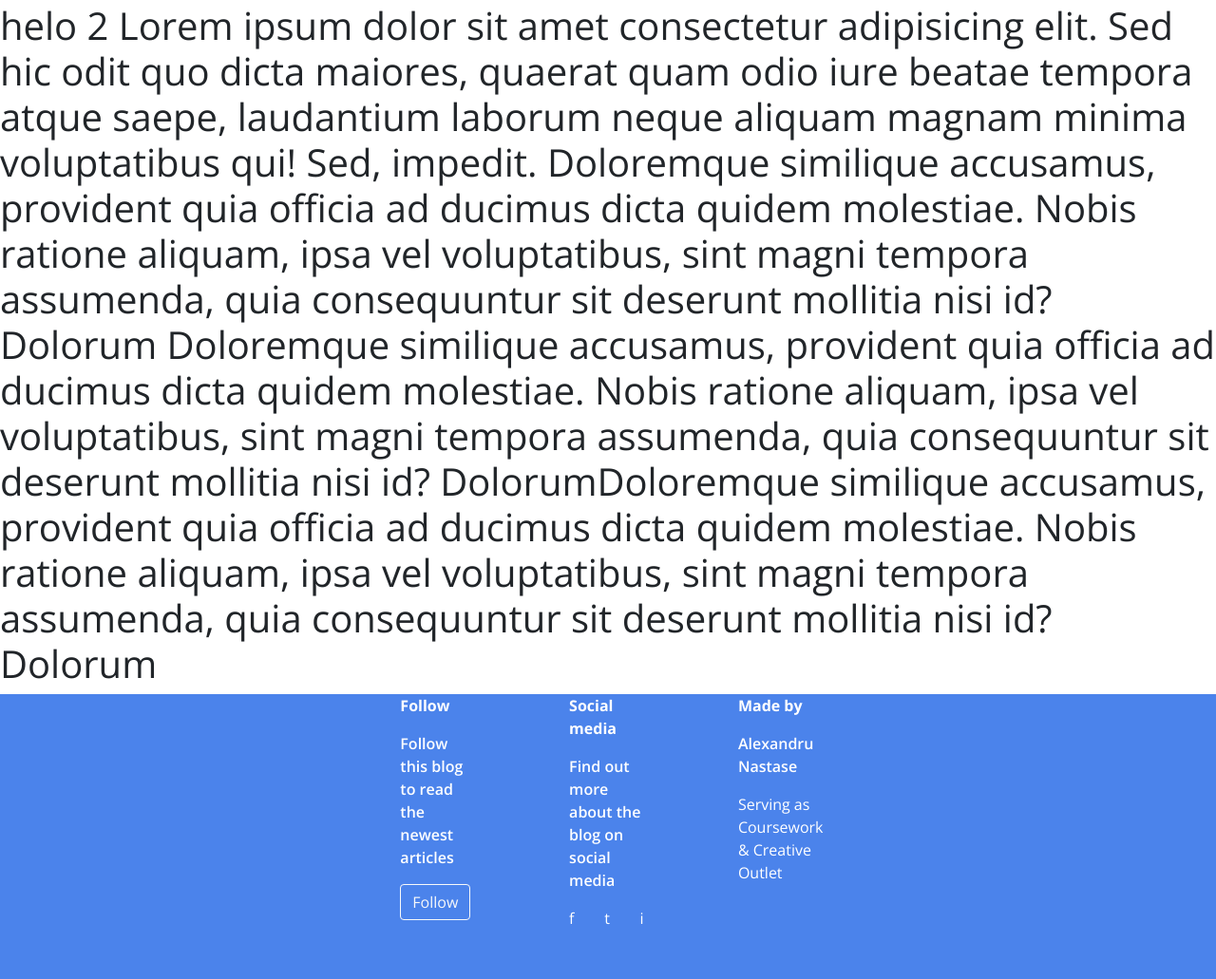
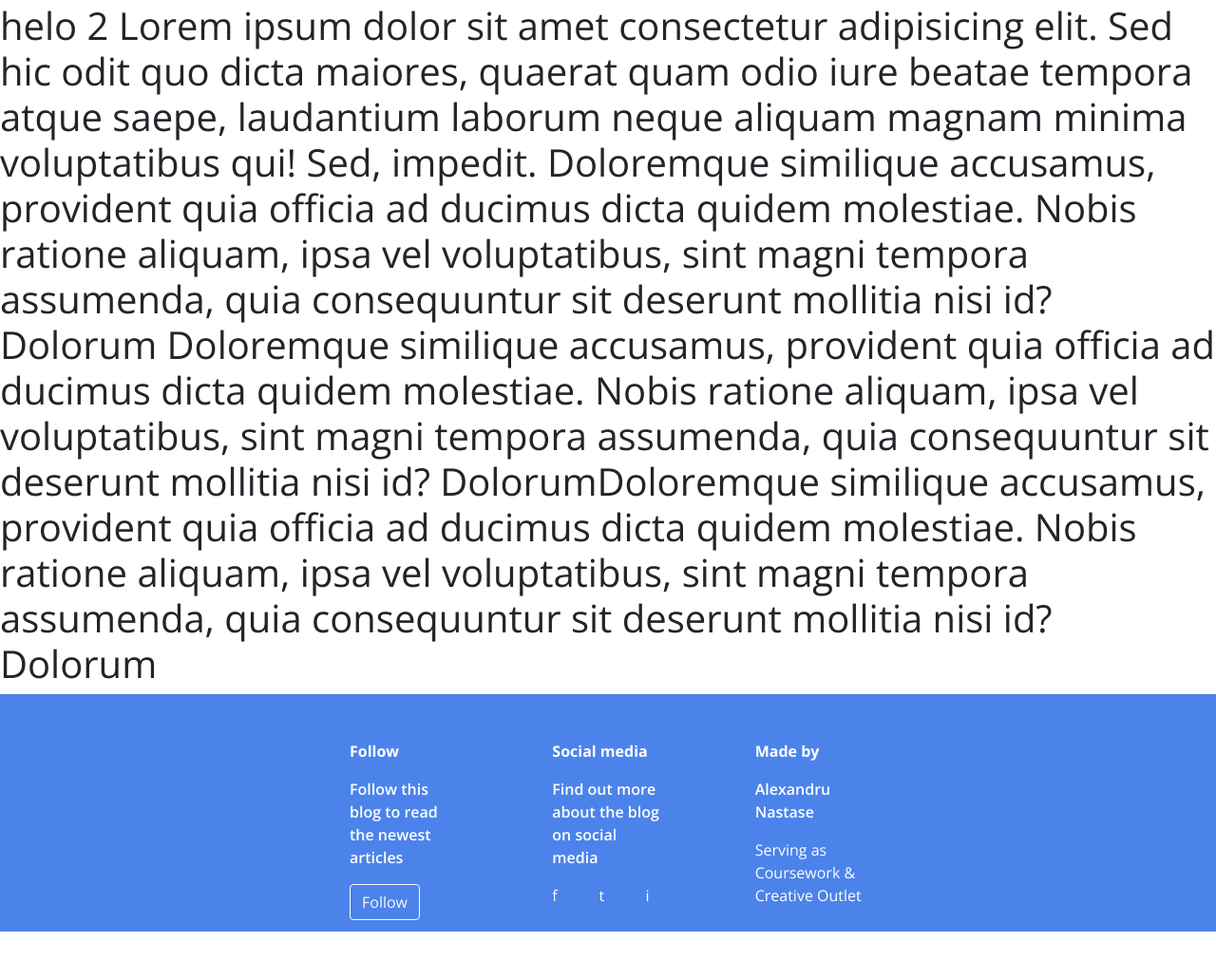
Before and after one commit to AlexandruNst/blog_and_resume, a Django app: page / in a window 1280 px wide. Shown: the part 73-1104 px from the top of the page at 95% size. After the commit the page ends 1054 px from the top, so only its background shows below. Run offline with Django 3.2, Linux system fonts and the light colour scheme; some libraries are stand-ins or nearby versions.

Commit message:
fixed grid system for footer

```diff
--- a/blog/static/css/footer.css
+++ b/blog/static/css/footer.css
@@ -1,6 +1,6 @@
 footer {
   background-color: #4b83eb;
-  height: 300px;
+  height: 250px;
   color: white;
 }
 
--- a/blog/templates/blog/base_nav_footer.html
+++ b/blog/templates/blog/base_nav_footer.html
@@ -9,25 +9,30 @@
 {% block footer %}
     <!-- Footer -->
     <footer class="container-fluid">
-        <div class="row">
+        <div class="row h-100">
             <div class="col"></div>
-            <div class="col-5">
-                <div class="row">
-                    <div class="col-4 px-5">
-                        <p class="font-bold">Follow</p>
-                        <p class="font-semi-bold">Follow this blog to read the newest articles</p>
+            <div class="col-12 col-lg-8 col-xl-6">
+                <div class="row h-100 mt-3 mt-lg-5">
+                    <div class="col-6 col-lg-4 px-5">
+                        <p class="font-bold d-none d-lg-block">Follow</p>
+                        <p class="font-semi-bold d-none d-lg-block">Follow this blog to read the newest articles</p>
                         <button type="button" class="btn btn-outline-light">Follow</button>
-                    </div>
-                    <div class="col-4 px-5">
-                        <p class="font-bold">Social media</p>
-                        <p class="font-semi-bold">Find out more about the blog on social media</p>
-                        <div class="row">
+                        <div class="row d-flex d-lg-none mt-5">
                             <div class="col-4">f</div>
                             <div class="col-4">t</div>
                             <div class="col-4">i</div>
                         </div>
                     </div>
-                    <div class="col-4 px-5">
+                    <div class="d-none d-lg-block col-lg-4 px-5">
+                        <p class="font-bold d-none d-lg-block">Social media</p>
+                        <p class="font-semi-bold d-none d-lg-block">Find out more about the blog on social media</p>
+                        <div class="row d-none d-lg-flex">
+                            <div class="col-4">f</div>
+                            <div class="col-4">t</div>
+                            <div class="col-4">i</div>
+                        </div>
+                    </div>
+                    <div class="col-6 col-lg-4 col-lg-4 px-5">
                         <p class="font-bold">Made by</p>
                         <p class="font-semi-bold">Alexandru Nastase</p>
                         <p>Serving as Coursework &amp; Creative Outlet</p>
```
